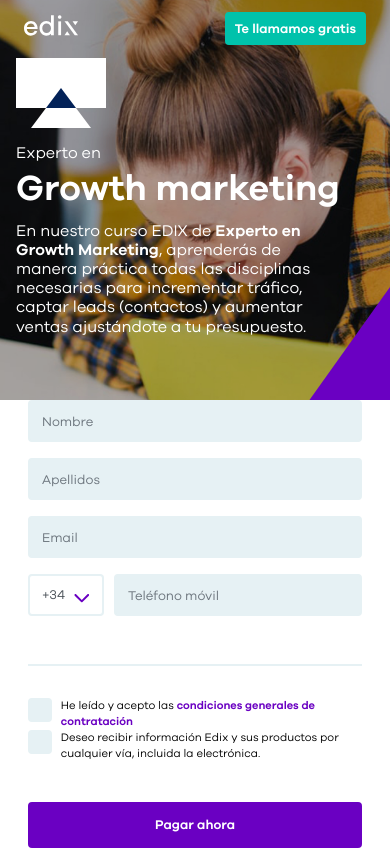
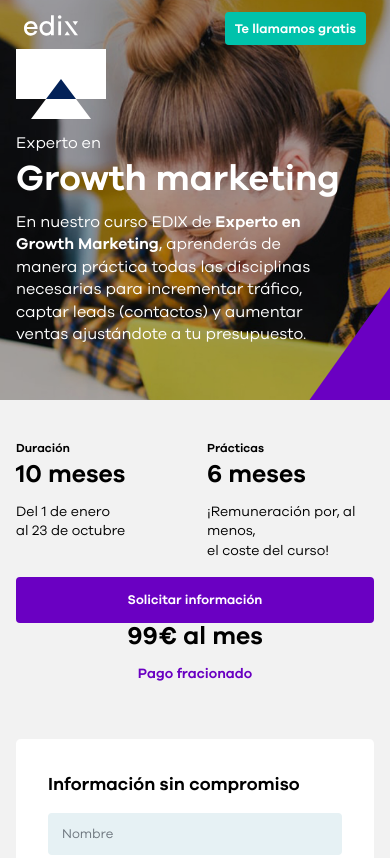
Before and after one commit to meji/edix_maqueta, a website: page phase_2/landing.html in a window 390 px wide. Shown: the top 858 px of the page. Drawn offline with nearby package versions, Linux system fonts and the light colour scheme.

```diff
--- a/js/js.js
+++ b/js/js.js
@@ -353,7 +353,9 @@
 
   /********************************************/
   //WOW
-  $('section div:not(".data-container"):not(#career-nav)').addClass('wow fadeInUp')
+  $(
+    'section div:not(.data-container):not(.data-container div):not(#career-nav):not(form div):not(.landing-counters):not(.landing-counters div):not(.form-landing-container div)'
+  ).addClass('wow fadeInUp')
   const wow = new WOW({
     mobile: false
   })
@@ -519,21 +521,22 @@
 const marginTop = $('#fixed-outer-container').offset().top
 function landing() {
   if ($(window).outerWidth() > 1023) {
+    const headerHeight = $('#site-header').height()
     const marginRight =
       $(window).width() -
       ($('#hero-landing .container').offset().left + $('#hero-landing .container').outerWidth()) +
       12
     const boxWidth = $('#fixed-outer-container').outerWidth() - 24
     const fixtoAbsolute = $('#controller-scroll').offset().top
-    const paddingTop = $(window).outerWidth() > 1280 ? '144px' : '72px'
-    if (window.scrollY > fixtoAbsolute) {
-      $('#hero-form').css('position', 'absolute').css('right', 0).css('top', paddingTop)
+    const paddingTop =
+      $(window).outerWidth() > 1280 ? 144 + headerHeight + 'px' : 72 + headerHeight + 'px'
+    if (window.scrollY > fixtoAbsolute - headerHeight + 20) {
+      $('#hero-form').css('position', 'absolute').css('right', '12px').css('top', paddingTop)
     } else {
       $('#hero-form')
         .css('position', 'fixed')
         .css('right', marginRight + 'px')
         .css('top', marginTop + 'px')
-        .css('opacity', 1)
     }
     $('#hero-form').css('width', boxWidth + 'px')
   } else {
--- a/phase_2/landing.html
+++ b/phase_2/landing.html
@@ -2,7 +2,7 @@
 <html lang="es">
   <head>
     <meta charset="utf-8" />
-    <title>Home 2</title>
+    <title>Landing Carrera</title>
     <meta name="description" content="" />
     <meta name="author" content="" />
 
@@ -69,25 +69,60 @@
         <div class="data-container d-flex">
           <div class="container justify-content-center  align-self-center">
             <div class="row justify-content-between">
-              <div class=" col-11 col-lg-7">
+              <div class="col-11 col-lg-7 col-xl-8">
                 <span class="career-icon"> <img alt="Icono de Experto en Growth marketing" title="Icono de Experto en Growth marketing" src="../images/career-icons/icon-name-hero-inactive.svg"/></span>
                 <h1 class="mtno h2"><small>Experto en</small>Growth marketing</h1>
               </div>
-              <div class="col-12 col-lg-5" id="fixed-outer-container">
+              <div class="col-12 col-lg-5 col-xl-4" id="fixed-outer-container">
               </div>
             </div>
             <div class="row">
-              <p class="col-11 col-lg-6 col-xl-7">En nuestro curso EDIX de <strong>Experto en Growth Marketing</strong>, aprenderás de manera práctica todas las disciplinas necesarias para incrementar tráfico, captar leads (contactos) y aumentar ventas ajustándote a tu presupuesto.</p>
+              <p class="col-11 col-lg-7 col-xl-8">En nuestro curso EDIX de <strong>Experto en Growth Marketing</strong>, aprenderás de manera práctica todas las disciplinas necesarias para incrementar tráfico, captar leads (contactos) y aumentar ventas ajustándote a tu presupuesto.</p>
             </div>
           </div>
         </div>
       </section>
       <section class="landing-counters">
-
+        <div class="container">
+          <div class="row">
+            <div class="col-lg-7 col-xl-8">
+              <div class="row d-flex">
+                <div class="col-6 col-lg-4">
+                  <p class="definition">
+                    Duración
+                  </p>
+                  <p class="h3 main-title">10 meses</p>
+                  <p class="secondary">Del 1 de enero<br/>
+                    al 23 de octubre</p>
+                </div>
+                <div class="col-6 col-lg-4">
+                  <p class="definition">
+                    Prácticas
+                  </p>
+                  <p class="h3 main-title">6 meses</p>
+                  <p class="secondary">¡Remuneración por, al menos, <br/>el coste del curso!</p>
+                </div>
+                <div class="col-12 col-md-6 d-lg-none btn-container">
+                  <span data-href="#hero-form" class="smooth-scroll btn" title="Solicitar inormación">Solicitar información</span>
+                </div>
+                <div class="col-12 col-md-6 col-lg-4 mobile-centered">
+                  <p class="definition d-none d-lg-block">
+                    Desde
+                  </p>
+                  <p class="h3 main-title">99€ al mes</p>
+                  <p class="secondary"><span class="link-primary" data-toggle="modal" data-target="#modal-financiacion">Pago fracionado</span></p>
+                </div>
+              </div>
+            </div>
+          </div>
+        </div>
       </section>
-      <section class="container">
+      <section class="form-landing-container">
+        <div class="container">
+          <div class="row">
             <div class="col-12 no-animation">
               <form id="hero-form">
+                <p class="h5 mtno">Información sin compromiso</p>
                 <div class="form-group">
                   <input type="text" id="name" class="form-control" placeholder="Nombre"/>
                 </div>
@@ -112,7 +147,7 @@
                   <label class="custom-control-label" for="data-protection">
                     <input type="checkbox" class="custom-control-input check-button__input" id="data-protection">
                     <span class="check-button__control"></span>
-                <span class="check-button__label"> He leído y acepto las <a href="/es/legal/#CondicionesGeneralesDeContratacion" data-toggle="modal" data-target="#modal-financiacion" title="Ver las condiciones de protección de datos">condiciones generales de contratación</a></span>
+                    <span class="check-button__label"> He leído y acepto las <a href="/es/legal/#CondicionesGeneralesDeContratacion" title="Ver las condiciones de protección de datos">condiciones generales de contratación</a></span>
                   </label>
                 </div>
                 <div class="form-check">
@@ -127,6 +162,9 @@
                 </p>
               </form>
             </div>
+          </div>
+        </div>
+      </section>
       </section>
 
       <!-- CONTENIDO
@@ -151,7 +189,7 @@
           <div class="col-12 col-md-4">
             <div class="icon-title-text-module">
               <div class="icon-container">
-                <img src="../images/career-icons/icon-name.svg" title="[title]" alt="[title]" />
+                <img src="../images/icon-ex.svg" title="[title]" alt="[title]" />
               </div>
               <h2 class="h4 mtno">Prácticas <br />garantizadas</h2>
               <p>En Edix creemos que la mejor formación es aquella que prepara.</p>
@@ -160,7 +198,7 @@
           <div class="col-12 col-md-4">
             <div class="icon-title-text-module">
               <div class="icon-container">
-                <img src="../images/career-icons/icon-name.svg" title="[title]" alt="[title]" />
+                <img src="../images/icon-ex.svg" title="[title]" alt="[title]" />
               </div>
               <h2 class="h4 mtno">
                 Profesores y<br />
@@ -172,7 +210,7 @@
           <div class="col-12 col-md-4">
             <div class="icon-title-text-module">
               <div class="icon-container">
-                <img src="../images/career-icons/icon-name.svg" title="[title]" alt="[title]" />
+                <img src="../images/icon-ex.svg" title="[title]" alt="[title]" />
               </div>
               <h2 class="h4 mtno">Titulación <br />compartida</h2>
               <p>En Edix creemos que la mejor formación es aquella que prepara.</p>
@@ -432,6 +470,7 @@
                   <div class="form-group">
                     <input class="form-control" name="Email" placeholder="email"/>
                   </div>
+                  <hr/>
                   <div class="form-group">
                     <div class="form-check">
                       <label class="custom-control-label" for="legal-check-datos">
--- a/scss/atoms/_typos.scss
+++ b/scss/atoms/_typos.scss
@@ -9,12 +9,14 @@
 }
 /** TEXTS
   –––––––––––––––––––––––––––––––––––––––––––––––––– **/
-a {
+a,
+.link-primary {
   text-decoration: none;
   color: $c-morado;
   font-weight: bold;
   &:hover {
     color: $c-azuloscuro;
+    cursor: pointer;
   }
 }
 p.scroll {
--- a/scss/organisms/_heroes.scss
+++ b/scss/organisms/_heroes.scss
@@ -57,10 +57,10 @@
     .h2 small {
       font-size: 44.435%;
     }
-    p,
-    .p {
-      line-height: 1.2;
-    }
+    //p,
+    //.p {
+    //  line-height: 1.2;
+    //}
     .unir {
       margin-top: 12px;
       font-size: 75%;
--- a/scss/organisms/_modals.scss
+++ b/scss/organisms/_modals.scss
@@ -51,6 +51,9 @@
     border: none;
     padding: 0;
     background: transparent;
+    .btn {
+      width: 100%;
+    }
     button.close {
       position: absolute;
       opacity: 0.9;
--- /dev/null
+++ b/scss/pages/landing/_counter-numbers.scss
@@ -0,0 +1,54 @@
+//////////COUNTER NUMBERS
+.landing-counters {
+  padding-top: 40px;
+  padding-bottom: 40px;
+  background: rgba(0, 0, 0, 0.05);
+  .definition {
+    font-size: 0.75rem;
+    font-weight: bold;
+    margin-bottom: 4px;
+  }
+  p.main-title {
+    line-height: 1;
+    margin: 0 0 16px 0;
+  }
+  p.secondary {
+    font-size: 0.875rem;
+  }
+  .mobile-centered {
+    display: flex;
+    justify-content: center;
+    align-items: center;
+    flex-direction: column;
+  }
+}
+
+@include respond-above(md) {
+  .landing-counters {
+    .mobile-centered {
+      align-items: flex-start;
+    }
+  }
+}
+@media screen and (min-width: 768px) and (max-width: 1024px) {
+  .landing-counters {
+    .btn-container {
+      order: 4;
+      display: flex;
+      flex-direction: column;
+      align-items: flex-start;
+      justify-content: center;
+      .btn {
+        width: 100%;
+      }
+    }
+    .col-4 {
+      order: 1;
+    }
+  }
+}
+@include respond-above(lg) {
+  .landing-counters p.secondary {
+    margin-bottom: 0;
+  }
+}
--- /dev/null
+++ b/scss/pages/landing/_hero-form.scss
@@ -0,0 +1,33 @@
+.form-landing-container {
+  background: rgba(0, 0, 0, 0.05);
+  padding-bottom: 40px;
+  #hero-form {
+    background: #fff;
+    border-radius: $border-radius-lg;
+    padding: 32px;
+  }
+}
+
+@include respond-above(lg) {
+  .form-landing-container {
+    background: transparent;
+    #hero-form {
+      max-width: 500px;
+      position: fixed;
+      box-shadow: $box-shadow;
+      z-index: 10;
+      p.submit {
+        margin-bottom: 0;
+
+        .btn {
+          width: 100%;
+        }
+      }
+    }
+  }
+}
+@media screen and (min-width: 1023px) and (max-width: 1279px) {
+  #controller-scroll {
+    margin-bottom: 144px;
+  }
+}
--- a/scss/pages/landing/_hero.scss
+++ b/scss/pages/landing/_hero.scss
@@ -1,10 +1,3 @@
-.affix {
-  position: fixed;
-}
-.affix-bottom {
-  position: absolute;
-}
-
 #hero-landing {
   .career-icon {
     margin-right: 16px;
@@ -15,28 +8,3 @@
     display: inline-block;
   }
 }
-
-@include respond-above(lg) {
-  #hero-form {
-    transition: 0s;
-    max-width: 500px;
-    position: fixed;
-    background: #fff;
-    border-radius: $border-radius-lg;
-    padding: 32px;
-    box-shadow: $box-shadow;
-    z-index: 10;
-    opacity: 0;
-    p.submit {
-      margin-bottom: 0;
-      .btn {
-        width: 100%;
-      }
-    }
-  }
-}
-@media screen and (min-width: 1023px) and (max-width: 1279px) {
-  #controller-scroll {
-    margin-bottom: 144px;
-  }
-}
--- a/scss/pages/landing/_index.scss
+++ b/scss/pages/landing/_index.scss
@@ -1,3 +1,5 @@
 @import 'header.scss';
 @import 'hero.scss';
+@import 'hero-form.scss';
 @import 'footer.scss';
+@import 'counter-numbers.scss';
```
Also changed, not shown: css/style.css, images/icon-ex.svg (added), 1 other file. Lines whose indentation alone changed are shown as unchanged.
